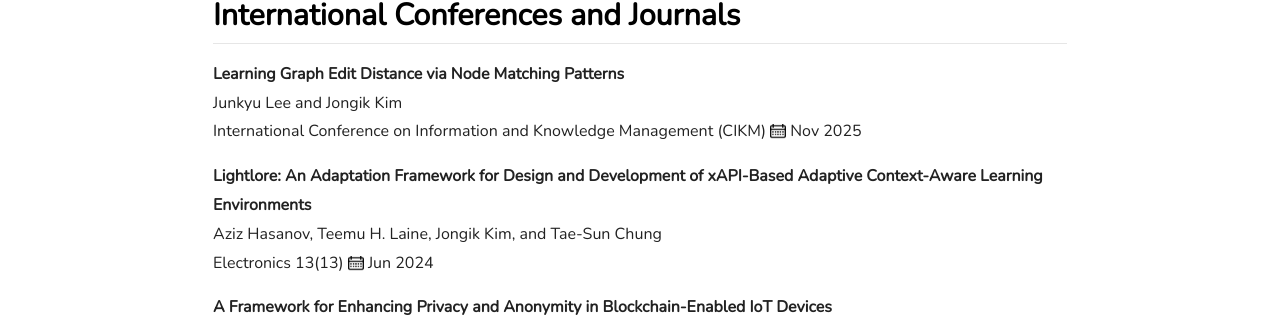
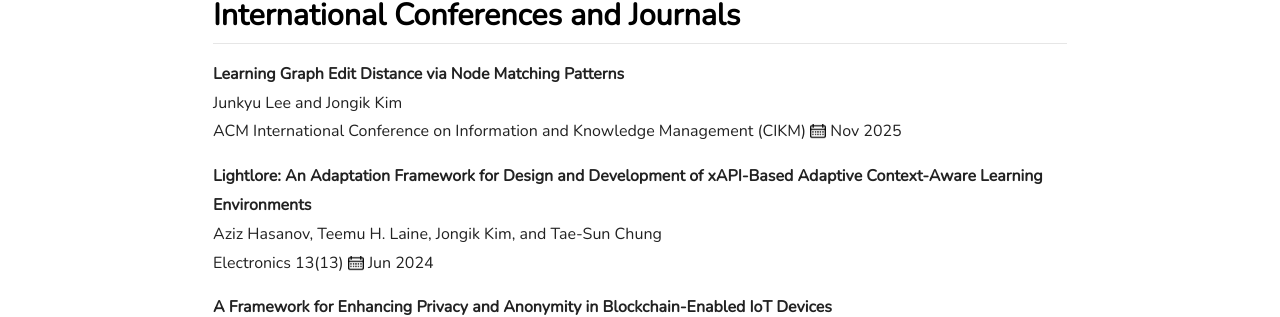
Before and after one commit to cnu-infolab/cnu-infolab.github.io, a Jekyll site: the page built from publications.md, in a window 1280 px wide and 900 px high. Shown: the part 140-457 px from the top of the window. Built offline with Jekyll 4.4.1, drawn with Linux system fonts in a browser that asks for light colours.

Commit message:
Update ipapers.yml

```diff
--- a/_data/ipapers.yml
+++ b/_data/ipapers.yml
@@ -6,7 +6,7 @@
     - Jongik Kim
   num_authors: 2
   publisher:
-    venue: "International Conference on Information and Knowledge Management (CIKM)"
+    venue: "ACM International Conference on Information and Knowledge Management (CIKM)"
 - year: 2024
   month: Jun
   title: "Lightlore: An Adaptation Framework for Design and Development of xAPI-Based Adaptive Context-Aware Learning Environments"
```
